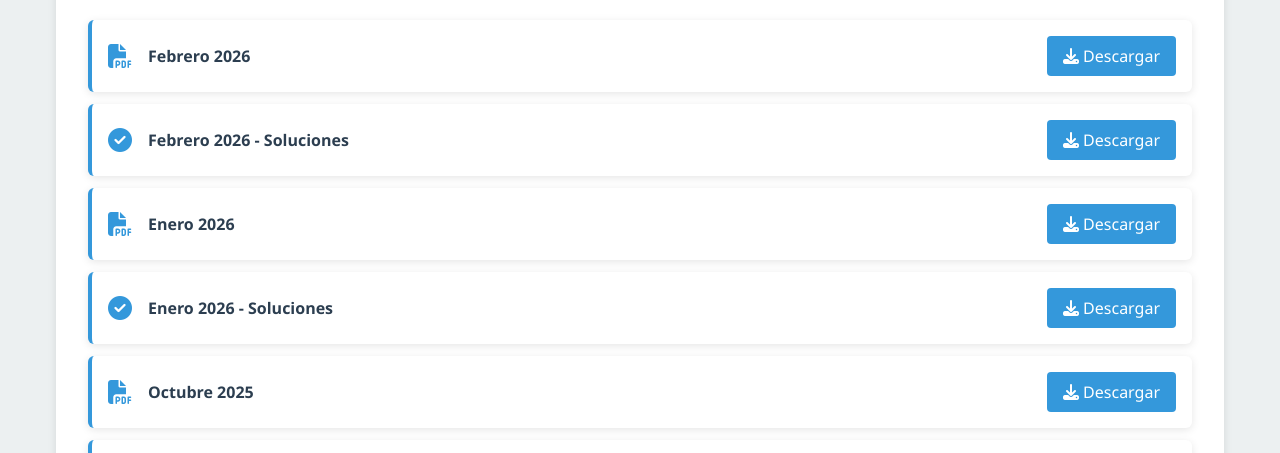
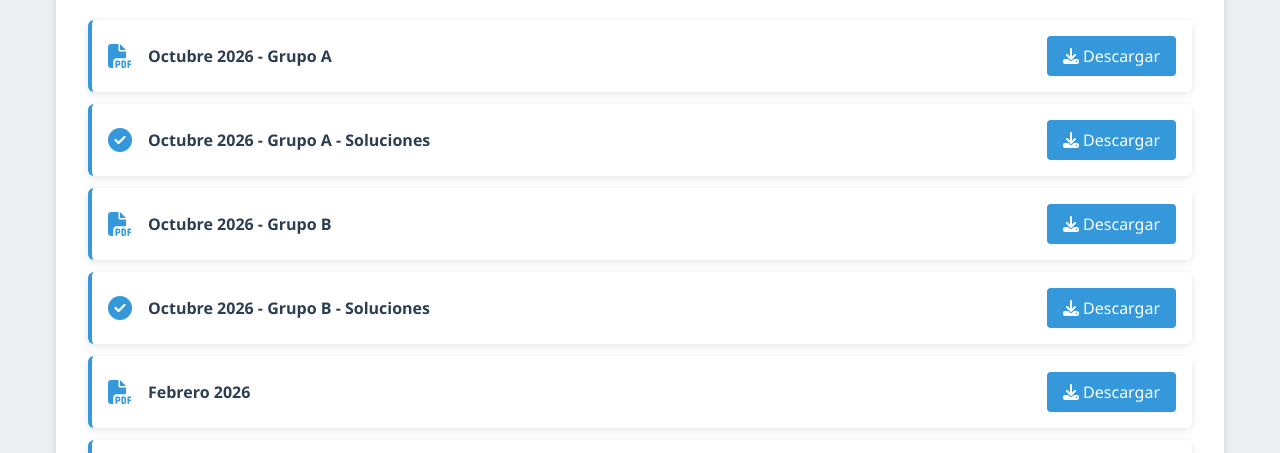
Before and after one commit to salvapineda/material_fie, a plain HTML site: page Examenes/index.html in a window 1280 px wide. Shown: the part 306-759 px from the top of the page. Drawn offline with nearby package versions, Linux system fonts and the light colour scheme.

Commit message:
add new exam files and improve exam labeling for groups A and B

```diff
--- a/Examenes/index.html
+++ b/Examenes/index.html
@@ -152,6 +152,10 @@
     <script>
         // List of exam files
         const exams = [
+            "FIE_2026_10_A.pdf",
+            "FIE_2026_10_A(sol).pdf",
+            "FIE_2026_10_B.pdf",
+            "FIE_2026_10_B(sol).pdf",
             "FIE_2026_02.pdf",
             "FIE_2026_02(sol).pdf",
             "FIE_2026_01.pdf",
@@ -195,9 +199,11 @@
         const container = document.getElementById('exams-container');
 
         exams.forEach(filename => {
-            const isSolution = filename.includes('(sol)');
-            const year = filename.split('_')[1];
-            const month = filename.split('_')[2].replace('.pdf', '').replace('(sol)', '');
+            const match = filename.match(/^FIE_(\d{4})_(\d{2})(?:_([AB]))?(\(sol\))?\.pdf$/);
+            const isSolution = Boolean(match[4]);
+            const year = match[1];
+            const month = match[2];
+            const group = match[3];
 
             let monthName = '';
             if (month === '01') monthName = 'Enero';
@@ -207,7 +213,10 @@
             else if (month === '10') monthName = 'Octubre';
             else if (month === '11') monthName = 'Noviembre';
 
-            const label = isSolution ? `${monthName} ${year} - Soluciones` : `${monthName} ${year}`;
+            const groupLabel = group ? ` - Grupo ${group}` : '';
+            const label = isSolution
+                ? `${monthName} ${year}${groupLabel} - Soluciones`
+                : `${monthName} ${year}${groupLabel}`;
             const icon = isSolution ? 'fa-check-circle' : 'fa-file-pdf';
 
             const examElement = document.createElement('a');
```
